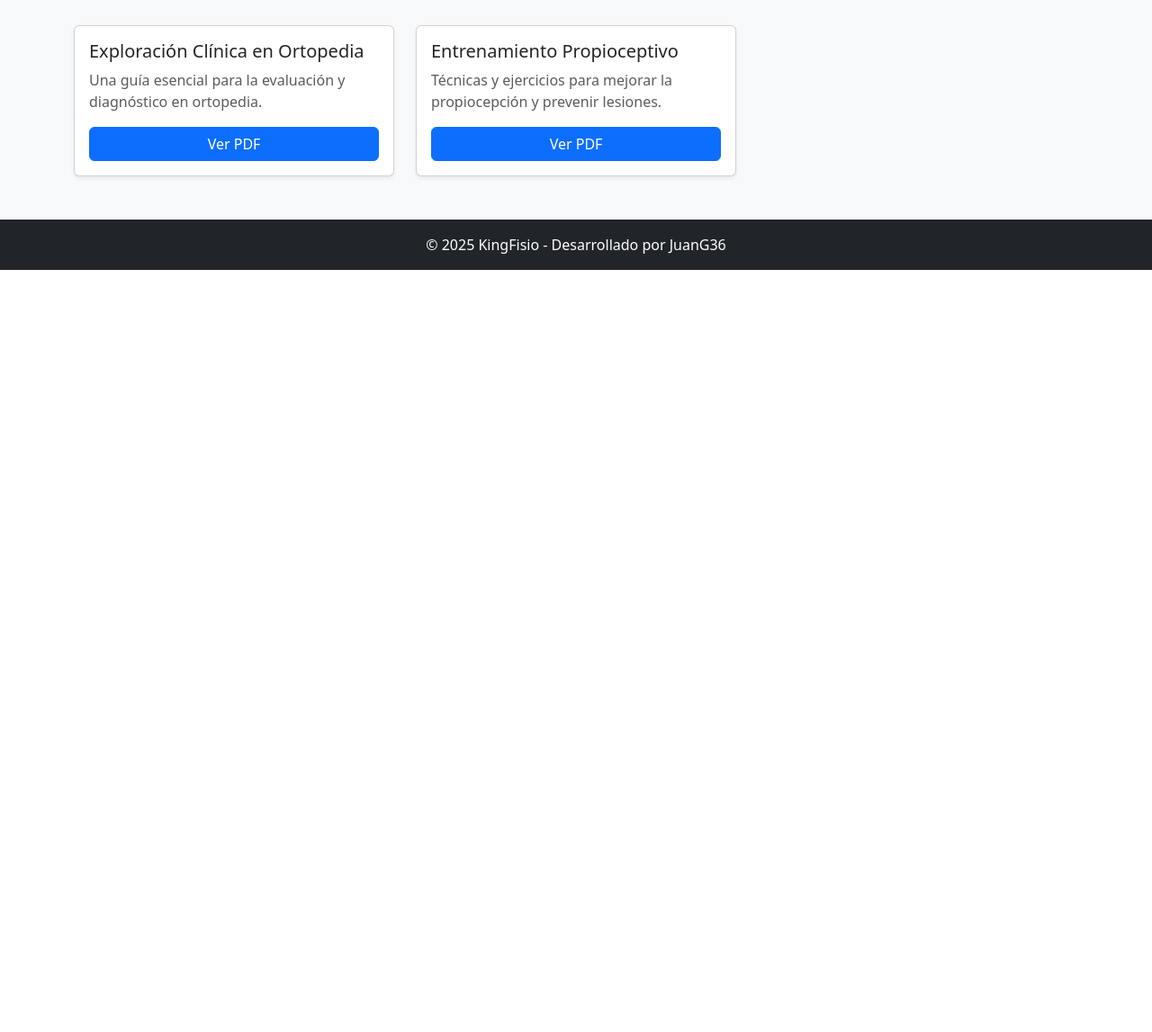
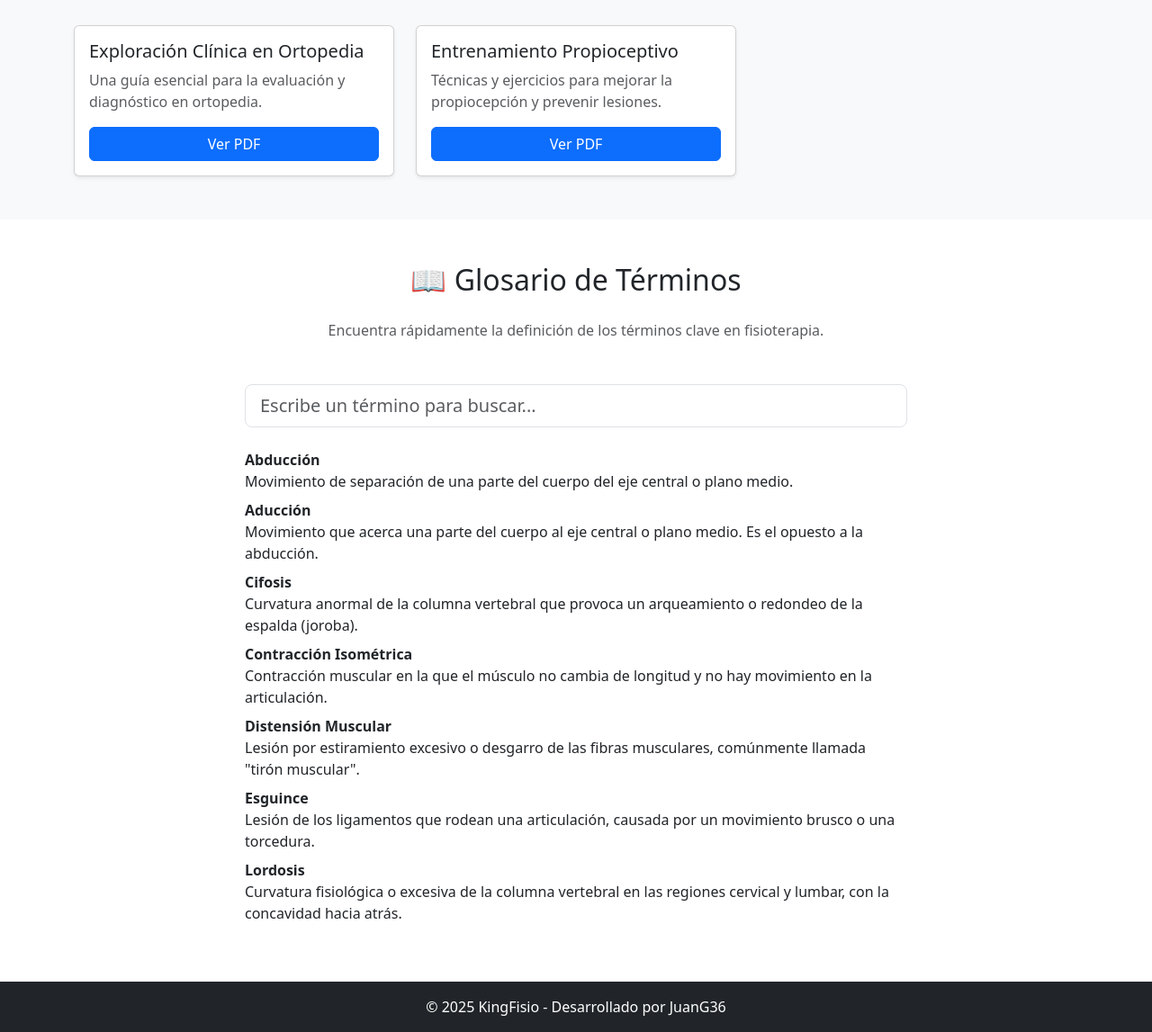
Before and after one commit to JuanG36/KingTherapy, a plain HTML site: page index.html in a window 1280 px wide. Shown: the part 1577-2724 px from the top of the page at 90% size. Before the commit the page ends 1877 px from the top, so only its background shows below. Drawn offline with nearby package versions, Linux system fonts and the light colour scheme.

Commit message:
Versión inicial de AppFisio

```diff
--- a/index.html
+++ b/index.html
@@ -19,8 +19,9 @@
     <div class="collapse navbar-collapse" id="navbarNav">
       <ul class="navbar-nav ms-auto">
         <li class="nav-item"><a class="nav-link" href="#cuestionario">Cuestionario</a></li>
+        <li class="nav-item"><a class="nav-link" href="#casos-clinicos">Casos Clínicos</a></li>
         <li class="nav-item"><a class="nav-link" href="#biblioteca">Biblioteca</a></li>
-        <li class="nav-item"><a class="nav-link" href="#casos-clinicos">Casos Clínicos</a></li>
+        <li class="nav-item"><a class="nav-link" href="#glosario">Glosario</a></li>
       </ul>
     </div>
   </div>
@@ -140,6 +141,46 @@
   </div>
 </section>
 
+<section id="glosario" class="py-5">
+  <div class="container">
+    <h2 class="mb-4 text-center">📖 Glosario de Términos</h2>
+    <p class="text-center text-muted mb-5">Encuentra rápidamente la definición de los términos clave en fisioterapia.</p>
+
+    <div class="row justify-content-center mb-4">
+      <div class="col-lg-8">
+        <input type="text" id="buscadorGlosario" class="form-control form-control-lg" placeholder="Escribe un término para buscar...">
+      </div>
+    </div>
+
+    <div class="row">
+      <div class="col-lg-8 mx-auto">
+        <dl id="listaGlosario">
+          <dt>Abducción</dt>
+          <dd>Movimiento de separación de una parte del cuerpo del eje central o plano medio.</dd>
+
+          <dt>Aducción</dt>
+          <dd>Movimiento que acerca una parte del cuerpo al eje central o plano medio. Es el opuesto a la abducción.</dd>
+
+          <dt>Cifosis</dt>
+          <dd>Curvatura anormal de la columna vertebral que provoca un arqueamiento o redondeo de la espalda (joroba).</dd>
+
+          <dt>Contracción Isométrica</dt>
+          <dd>Contracción muscular en la que el músculo no cambia de longitud y no hay movimiento en la articulación.</dd>
+
+          <dt>Distensión Muscular</dt>
+          <dd>Lesión por estiramiento excesivo o desgarro de las fibras musculares, comúnmente llamada "tirón muscular".</dd>
+
+          <dt>Esguince</dt>
+          <dd>Lesión de los ligamentos que rodean una articulación, causada por un movimiento brusco o una torcedura.</dd>
+
+          <dt>Lordosis</dt>
+          <dd>Curvatura fisiológica o excesiva de la columna vertebral en las regiones cervical y lumbar, con la concavidad hacia atrás.</dd>
+
+          </dl>
+      </div>
+    </div>
+  </div>
+</section>
   <!-- Footer -->
   <footer class="bg-dark text-white text-center py-3">
     <p class="mb-0">© 2025 KingFisio - Desarrollado por JuanG36</p>
```
Also changed, not shown: js/script.js (+36 -0 lines).
